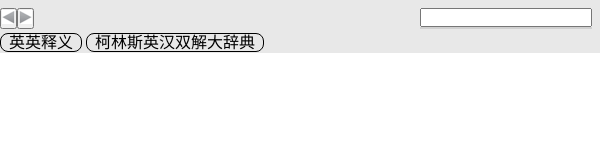
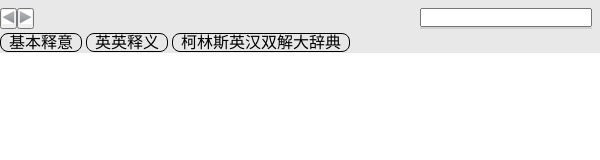
Before and after one commit to platonev/iDict, an Electron app: page src/index.html in a window 600 px wide. Drawn offline with Linux system fonts and the light colour scheme.

Commit message:
add bassic interpretation

```diff
--- a/src/index.html
+++ b/src/index.html
@@ -18,6 +18,7 @@
     </div>
     <div>
         <ul>
+            <li class="h_list"><a href="#ec">基本释意</a></li>
             <li class="h_list"><a href="#ee">英英释义</a></li>
             <li class="h_list"><a href="#collins">柯林斯英汉双解大辞典</a></li>
         </ul>
@@ -33,6 +34,8 @@
     </div>
 </div>
 <div class="content">
+    <div id="ec">
+    </div>
     <div id="ee">
     </div>
     <div id="collins">
--- a/src/search.js
+++ b/src/search.js
@@ -21,6 +21,8 @@ function search(word) {
             }
 
             document.getElementById('phonetic').innerHTML = '<span>英</span><span class="phonetic" id="english">' + english + '</span><span>美</span><span class="phonetic" id="america">' + america + '</span>';
+
+            document.getElementById('ec').innerHTML = res.getElementById('ec').innerHTML.substring(res.getElementById('ec').innerHTML.indexOf('</h2>') + 5);
         }
     }
     phoneticRequest.send();
```
